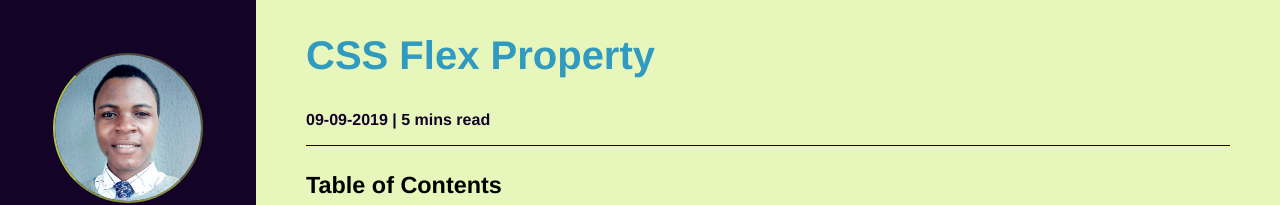
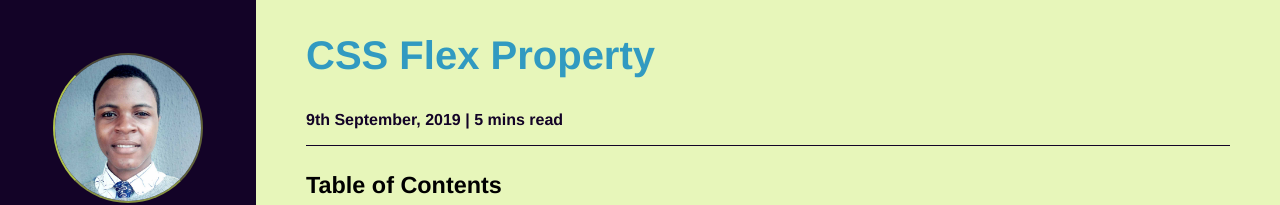
Before and after one commit to dillionmegida/thewebfor5, a Gatsby site: page /p/css-flex-property/ in a window 1280 px wide. Shown: the top 205 px of the page. Built offline with nearby package versions, Linux system fonts and the light colour scheme; Gatsby itself is replaced by a stand-in of ours; some packages are replaced by stand-ins of ours; a web font is replaced by a local one.

Commit message:
Formatted dates in posts

```diff
--- a/src/components/Blogs.js
+++ b/src/components/Blogs.js
@@ -1,5 +1,7 @@
     import React from 'react';
     import { StaticQuery, graphql, Link } from 'gatsby';
+
+    import { formatBlogDate } from '../components/common/functions';
 
     let Blog = (props) => (
         <Link
@@ -10,7 +12,7 @@
             }}
         >
             <h2>{props.title}</h2>
-            <p style={{color: 'purple'}}>{props.date} | {props.readTime} read</p>
+            <p style={{color: 'purple'}}>{formatBlogDate(props.date)} | {props.readTime} read</p>
             <p style={{lineHeight: '25px'}}>
                 {props.content}
             </p>
--- /dev/null
+++ b/src/components/common/functions.js
@@ -0,0 +1,84 @@
+// Using markdowns in gatsby for my posts, I'd have to use this format (month - day - year),
+// This function would format it to my desired type.
+// I believe there'd be a better solution for this provided by Gatsby but before then, this is my solution
+const formatBlogDate = date => {
+    let dateArr = date.split('');
+
+    // Slice the array to break the date
+    let monthArr = dateArr.slice(0, 2);
+    let dayArr = dateArr.slice(3, 5);
+    let yearArr = dateArr.slice(6);
+
+    // parse the dates to integers and also get the last digit of the day for day suffixes
+    let month = parseInt(monthArr.join(''));
+    let day = parseInt(dayArr.join(''));
+    let lastDigitOfDay = parseInt(dayArr.join('').charAt(dayArr.join('').length - 1));
+    console.log(lastDigitOfDay);
+    let year = parseInt(yearArr.join(''));
+
+    // switch case to get the month name
+    let monthName;
+
+    switch(month) {
+        case 1:
+            monthName = 'January';
+            break;
+        case 2:
+            monthName = 'February';
+            break;
+        case 3:
+            monthName = 'March';
+            break;
+        case 4:
+            monthName = 'April';
+            break;
+        case 5:
+            monthName = 'May';
+            break;
+        case 6:
+            monthName = 'June';
+            break;
+        case 7:
+            monthName = 'July';
+            break;
+        case 8:
+            monthName = 'August';
+            break;
+        case 9:
+            monthName = 'September';
+            break;
+        case 10:
+            monthName = 'October';
+            break;
+        case 11:
+            monthName = 'November';
+            break;
+        case 12:
+            monthName = 'December';
+            break;
+        default:
+            monthName = '';
+    }
+
+    // switch case to get the suffix of the day
+    let daySuffix;
+
+    switch(lastDigitOfDay) {
+        case 1:
+            daySuffix = 'st';
+            break;
+        case 2:
+            daySuffix = 'nd';
+            break;
+        case 3:
+            daySuffix = 'rd';
+            break;
+        default:
+            daySuffix = 'th';
+    }
+
+    let fullDate = `${day}${daySuffix} ${monthName}, ${year}`;
+    return fullDate;
+}
+
+export { formatBlogDate };
--- a/src/components/templates/blog-post.js
+++ b/src/components/templates/blog-post.js
@@ -2,6 +2,7 @@ import React from "react";
 import { graphql } from "gatsby";
 import Layout from '../Layout/Layout';
 import Disqus from './disqus';
+import { formatBlogDate } from '../common/functions';
 
 import Styles from '../../styles/BlogTemplate.module.css';
 
@@ -19,7 +20,7 @@ export default ({ data }) => {
         <main className={Styles.BlogPost}>
           <section className={Styles.BlogInfo}>
             <h1 className={Styles.BlogTitle}>{post.frontmatter.title}</h1>
-            <p className={Styles.BlogDate}>{post.frontmatter.date} | {post.frontmatter.readTime} read</p>
+            <p className={Styles.BlogDate}>{formatBlogDate(post.frontmatter.date)} | {post.frontmatter.readTime} read</p>
           </section>
           {
             post.frontmatter.cover && post.frontmatter.cover !== '' ?
@@ -29,6 +30,8 @@ export default ({ data }) => {
           <div className={Styles.BlogContent}>
             <div dangerouslySetInnerHTML={{ __html: post.html }} />
           </div>
+
+          {/* Sharing the article with media APIs */}
           <p style={{fontSize: '25px', fontWeight: 'bold', margin: '0'}}>Share this article</p>
           <p style={{fontSize: '30px', margin: '0'}}>
             <a href={`https://twitter.com/intent/tweet?text=${post.frontmatter.title} by @iamdillion - https://dillionmegida.com${post.fields.slug}`} target='_blank' rel="noopener noreferrer">
```
